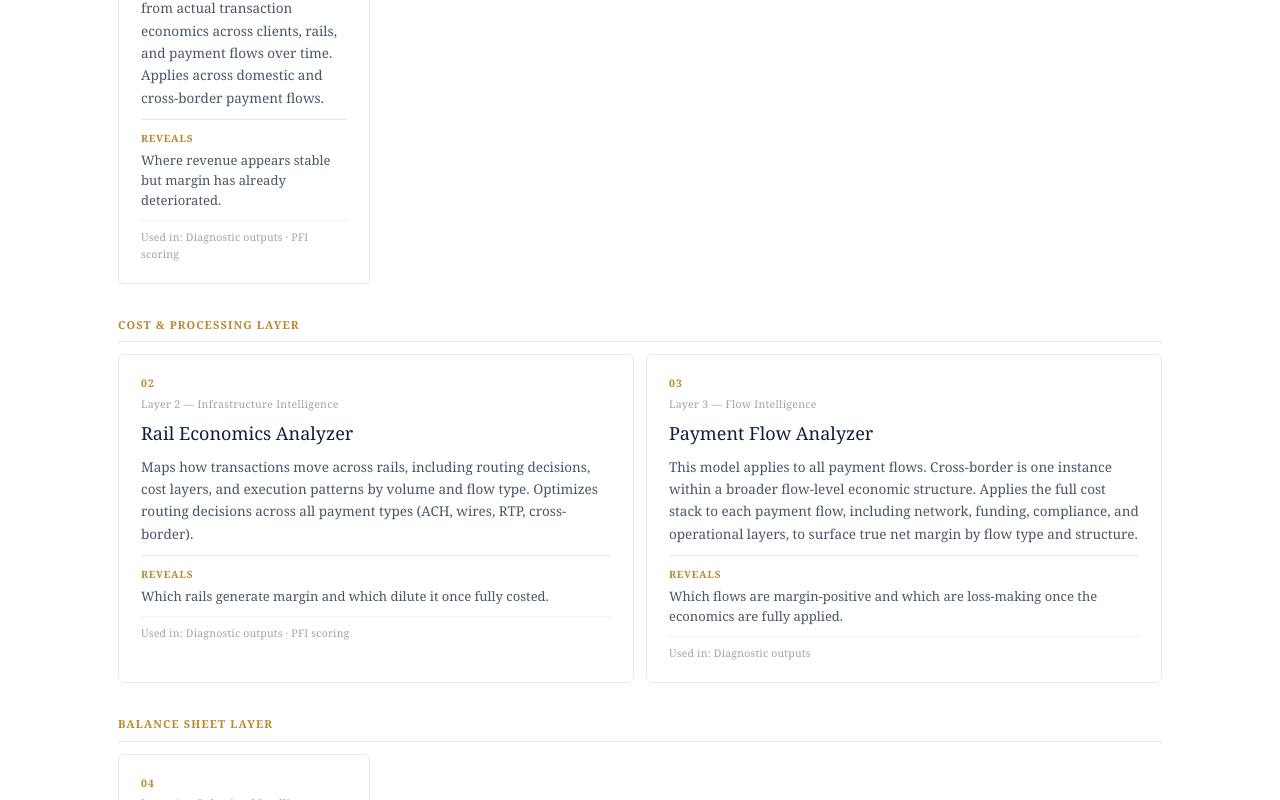
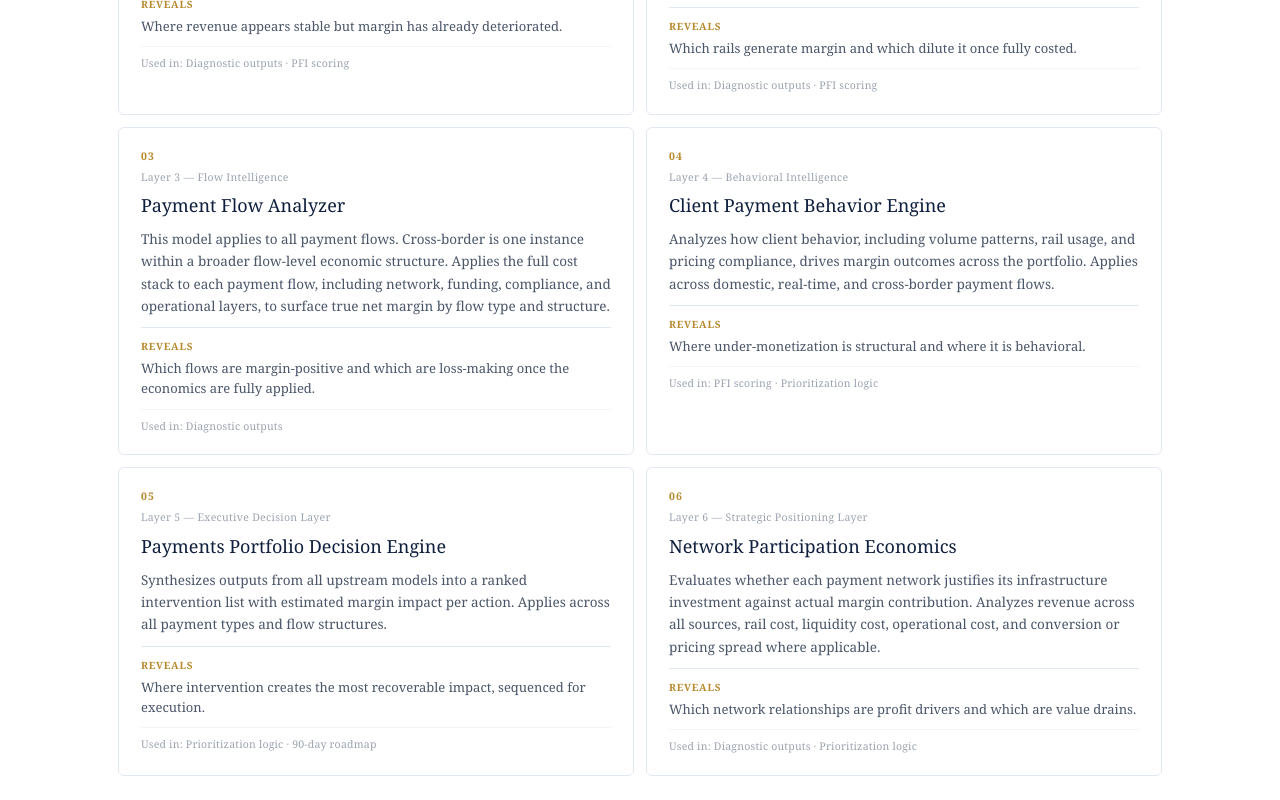
Before and after one commit to curena1206/ai-payments-portfolio, a React (Vite) app: page / in a window 1280 px wide. Shown: the part 1240-2040 px from the top of the page. Built offline with nearby package versions, Linux system fonts and the light colour scheme.

Commit message:
Update FrameworkIndex.jsx

```diff
--- a/src/pages/FrameworkIndex.jsx
+++ b/src/pages/FrameworkIndex.jsx
@@ -438,12 +438,9 @@ export default function FrameworkIndex() {
 
         <div className="fi-section-block">
           <div className="fi-section-label">The Six Models</div>
-          {['Revenue Layer', 'Cost & Processing Layer', 'Balance Sheet Layer', 'Optimization Layer'].map(group => (
-            <div key={group} style={{marginBottom: '32px'}}>
-              <div style={{fontFamily:'Georgia,serif',fontSize:'11px',fontWeight:'bold',letterSpacing:'0.1em',textTransform:'uppercase',color:'#b7882c',marginBottom:'12px',paddingBottom:'8px',borderBottom:'1px solid #e2e8f0'}}>{group}</div>
           <div className="fi-grid">
-                {MODELS.filter(m => m.group === group).map((m,i) => (
-                  <Link key={i} to={m.route} className="fi-model-card" style={MODELS.filter(m => m.group === group).length === 1 ? {maxWidth:'calc(50% - 6px)'} : {}}>
+            {MODELS.map((m,i) => (
+              <Link key={i} to={m.route} className="fi-model-card">
                 <div className="fi-model-num">{m.num}</div>
                 <div className="fi-model-layer" style={{fontSize:'10.5px',color:'#9ca3af',letterSpacing:'0.03em'}}>{m.layer}</div>
                 <div className="fi-model-name">{m.name}</div>
@@ -456,8 +453,6 @@ export default function FrameworkIndex() {
               </Link>
             ))}
           </div>
-            </div>
-          ))}
         </div>
 
         <div className="fi-section-block">
```
Lines whose indentation alone changed are shown as unchanged.
